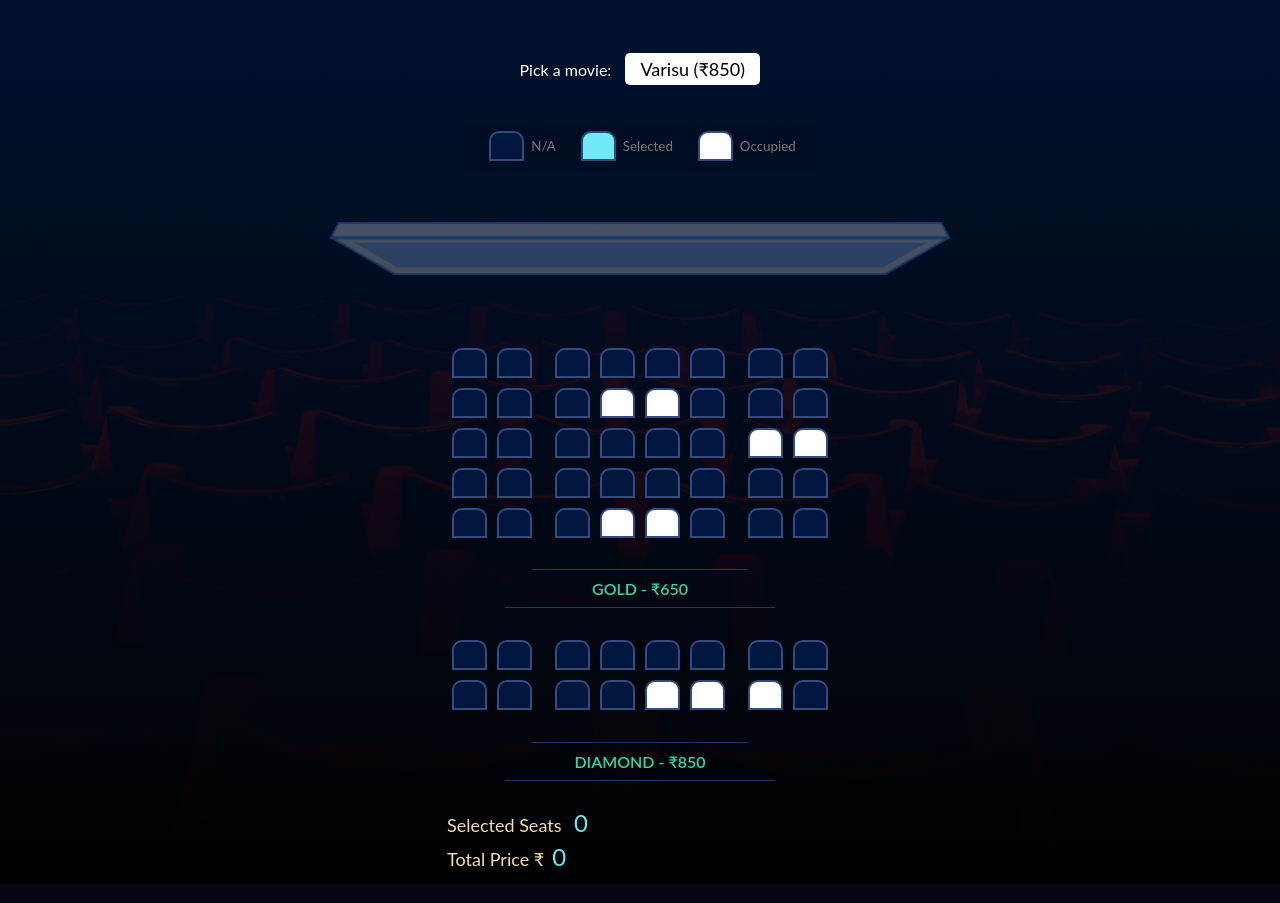
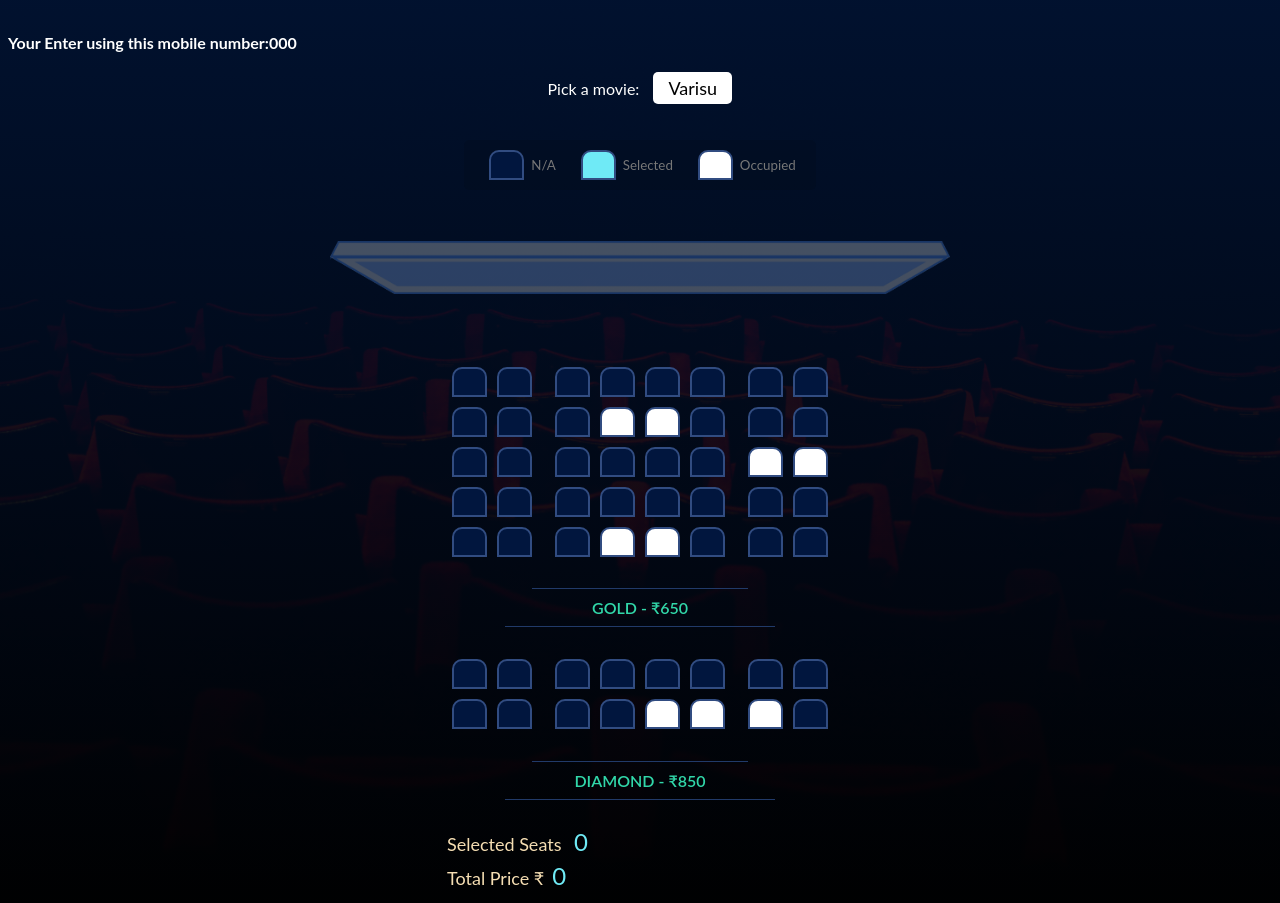
Before and after one commit to siva-ranjani-r/project--movie_ticket_booking, a Flask app: template templates/index.html in a window 1280 px wide. Run offline with Flask 2, Linux system fonts and the light colour scheme; the template is opened without the code that fills it: most values are stand-ins (such as "Sample title", 1, 10 or a date in 2020).

Commit message:
Adding login

```diff
--- a/app.py
+++ b/app.py
@@ -3,18 +3,17 @@ import sqlite3 as sql
 
 app=Flask("__name__")
 
-
-@app.route("/",methods=["POST","GET"])
-def fun():
+@app.route("/",methods=["post","get"])
+def logIn():
     if request.form.get("username")!=None:
-        Username=request.form.get("Username")
-        Mobile_number=request.form.get("Mobile_number")
+        username=request.form.get("username")
+        mobile=request.form.get("mobile")
         password=request.form.get("password")
 
         conn=sql.connect("data.db")
         cur=conn.cursor()
 
-        cur.execute("select username from data1")
+        cur.execute("select mobile from user")
         data=cur.fetchall()
 
         l=[]
@@ -22,25 +21,40 @@ def fun():
             l.append(i[0])
 
         for i in l:
-            if i==Username:
+            if i==mobile:
                 return redirect(url_for("signUp"))
-
-        cur.execute("insert into data1 (Username,Mobile_number,password) values (?,?,?)",(Username,Mobile_number,password))
+        cur.execute("insert into user (username,mobile,password) values (?,?,?)",(username,mobile,password))
         conn.commit()
 
     return render_template("login.html")
 
-@app.route("/signUp",methods=['POST','GET'])
+@app.route("/signup")
 def signUp():
-    return render_template("signUp.html")
+    return render_template("signup.html")
 
-@app.route("/logIn",methods=['POST','GET'])
-def logIn():
-    return render_template("login.html")
+@app.route("/home",methods=["post","get"])
+def home():
+    username=request.form.get("username")
+    mobile=request.form.get("mobile")
+    password=request.form.get("password")
+    conn=sql.connect("data.db")
+    cur=conn.cursor()
+    cur.execute("select username,mobile,password from user")
+    data=cur.fetchall()
 
-@app.route("/home",methods=['POST','GET'])
-def fun1():
-    return render_template("index.html")
+    for i in data:
+        if i[0]==username and i[1]==mobile and i[2]==password:
+
+            conn=sql.connect("data.db")
+            cur=conn.cursor()
+            cur.execute("delete from loginuser")
+            conn.commit()
+            cur.execute("insert into loginuser (mobile) values (?)",(mobile,))
+            conn.commit()
+            return render_template("index.html",mobile=mobile)
+
+    else:
+        return redirect(url_for("logIn"))
 
 if __name__=="__main__":
     app.run(debug=True)
--- a/static/css/style.css
+++ b/static/css/style.css
@@ -19,6 +19,15 @@ body {
 
 }
 
+.mobile
+{
+    display:flex;
+    flex-direction: row;
+    justify-content: flex-start;
+    align-items: center;
+    height:100%;
+    width:100%;
+}
 .movie-container {
     margin: 20px 0;
 }
--- a/static/js/script.js
+++ b/static/js/script.js
@@ -5,7 +5,8 @@ for(var i = 0; i < squareRef.length; i++) {
 }
 
 function changeColor(event) {
-    event.target.style.backgroundColor = "#6feaf6";
+    event.target.style.color = "red";
+    location.replace("")
     Selected_Seats+=1;
     price+=850
     x=document.getElementById("count")
--- a/templates/index.html
+++ b/templates/index.html
@@ -7,10 +7,11 @@
 </head>
 
 <body>
+    <div class="mobile"><h4 style="margin: 0px;">Your Enter using this mobile number:{{mobile}}</h4></div>
     <div class="movie-container">
         <label>Pick a movie:</label>
         <select id="movie">
-            <option value="850" id="movie1">Varisu (₹850)</option>
+            <option value="850" id="movie1">Varisu</option>
         </select>
     </div>
 
@@ -35,7 +36,7 @@
         </div>
 
         <div class="row-container">
-            <div class="row" id="row1" >
+            <div class="row" id="gold" >
                 <div class="seat"></div>
                 <div class="seat"></div>
                 <div class="seat"></div>
@@ -45,7 +46,7 @@
                 <div class="seat"></div>
                 <div class="seat"></div>
             </div>
-            <div class="row">
+            <div class="row" id="gold">
                 <div class="seat"></div>
                 <div class="seat"></div>
                 <div class="seat"></div>
@@ -55,7 +56,7 @@
                 <div class="seat"></div>
                 <div class="seat"></div>
             </div>
-            <div class="row">
+            <div class="row" id="gold">
                 <div class="seat"></div>
                 <div class="seat"></div>
                 <div class="seat"></div>
@@ -65,7 +66,7 @@
                 <div class="seat occupied"></div>
                 <div class="seat occupied"></div>
             </div>
-            <div class="row">
+            <div class="row" id="gold">
                 <div class="seat"></div>
                 <div class="seat"></div>
                 <div class="seat"></div>
@@ -75,7 +76,7 @@
                 <div class="seat"></div>
                 <div class="seat"></div>
             </div>
-            <div class="row">
+            <div class="row" id="gold">
                 <div class="seat"></div>
                 <div class="seat"></div>
                 <div class="seat"></div>
@@ -86,7 +87,7 @@
                 <div class="seat"></div>
             </div>
             <h5 class='subtitle'>GOLD - ₹650</h5>
-            <div class="row">
+            <div class="row" id="dia">
                 <div class="seat"></div>
                 <div class="seat"></div>
                 <div class="seat"></div>
@@ -96,7 +97,7 @@
                 <div class="seat"></div>
                 <div class="seat"></div>
             </div>
-            <div class="row">
+            <div class="row" id="dia">
                 <div class="seat"></div>
                 <div class="seat"></div>
                 <div class="seat"></div>
@@ -115,8 +116,6 @@
         </div>
 
     </div>
-
-    <script  src='static/js/script.js'></script>
 </body>
 
 </html>
```
Also changed, not shown: static/script.js (deleted, +0 -16 lines), templates/login.html (+8 -8 lines), templates/signUp.html (+7 -6 lines), data.db.
